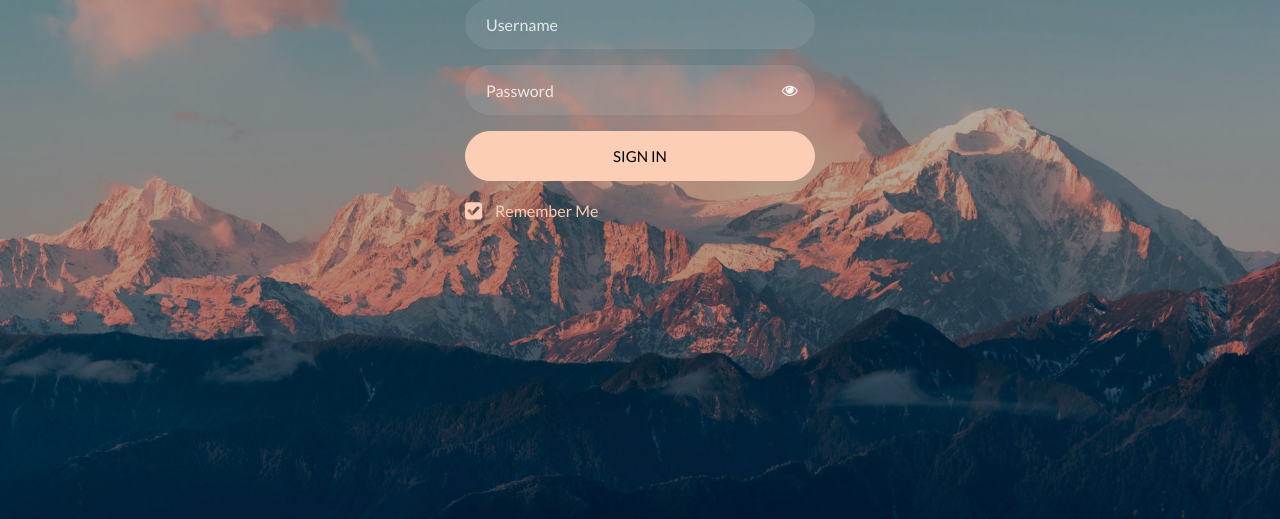
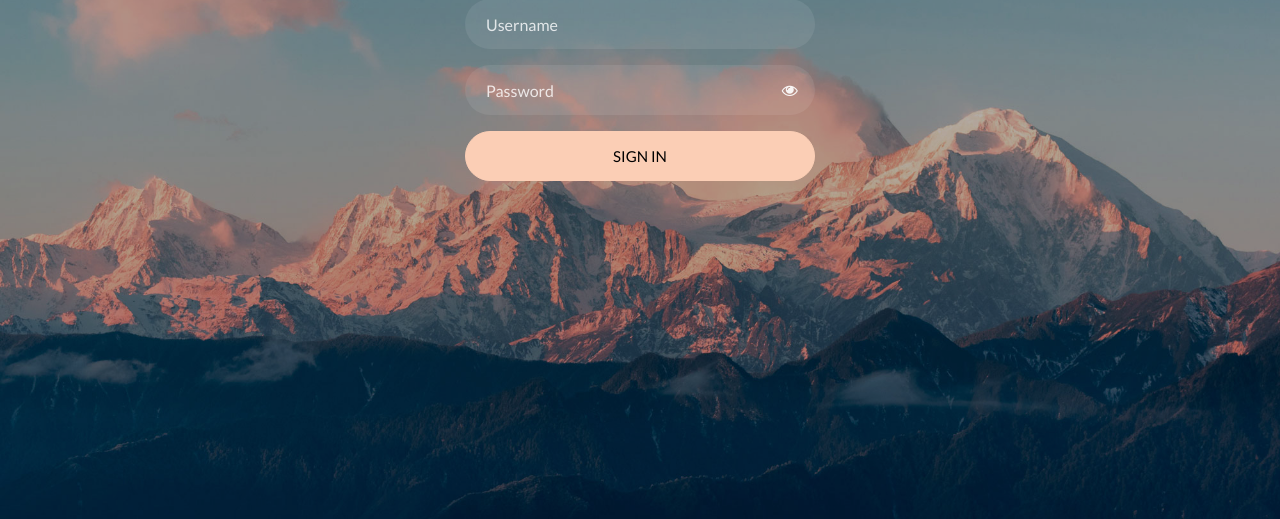
Before and after one commit to AlexCheow/Security, a PHP site: page / in a window 1280 px wide. Shown: the part 211-730 px from the top of the page. Run offline with PHP 8.4, Linux system fonts and the light colour scheme.

Commit message:
comment out remember me

```diff
--- a/index.php
+++ b/index.php
@@ -36,14 +36,14 @@
                         <div class="form-group">
                             <button type="submit" class="form-control btn btn-primary submit px-3">Sign In</button>
                         </div>
-                        <div class="form-group d-md-flex">
+                        <!-- <div class="form-group d-md-flex">
                             <div class="w-50">
                                 <label class="checkbox-wrap checkbox-primary">Remember Me
                                     <input type="checkbox" checked>
                                     <span class="checkmark"></span>
                                 </label>
                             </div>
-                        </div>
+                        </div> -->
                     </form>
                 </div>
             </div>
```
